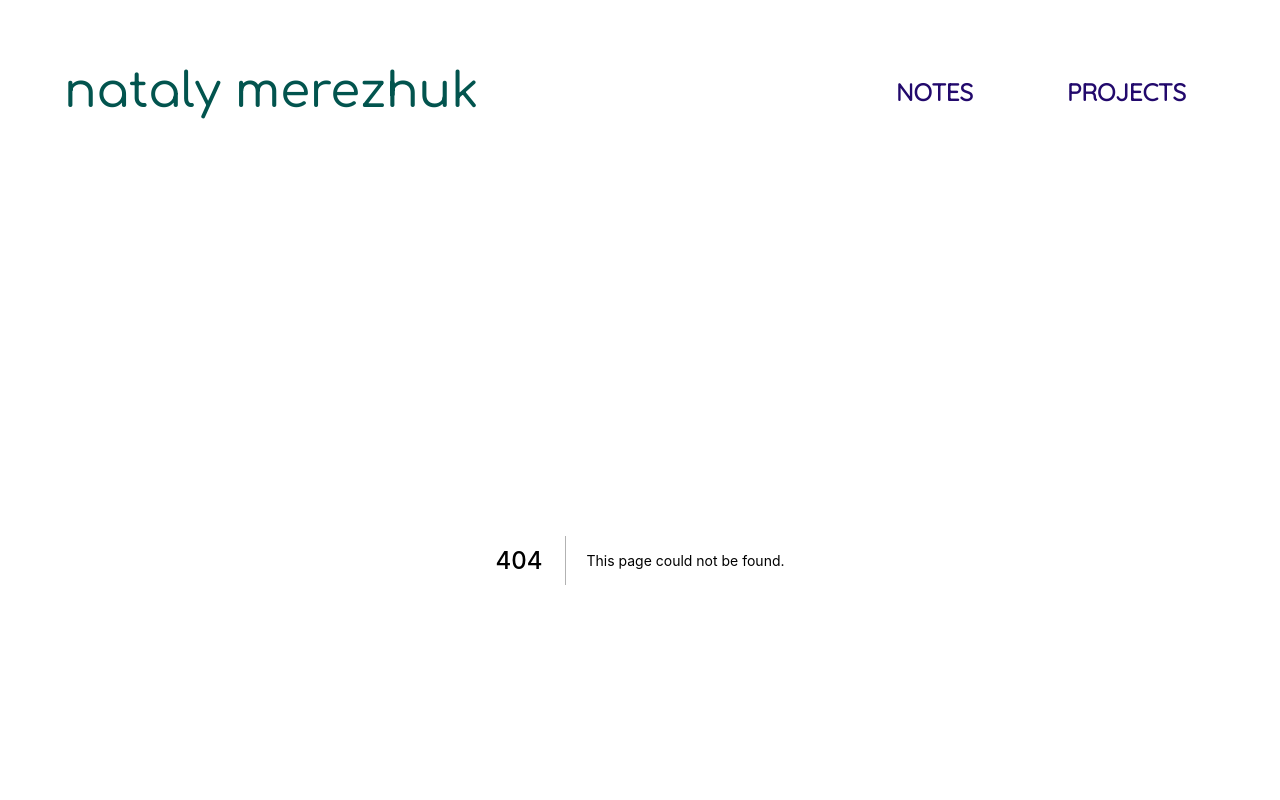
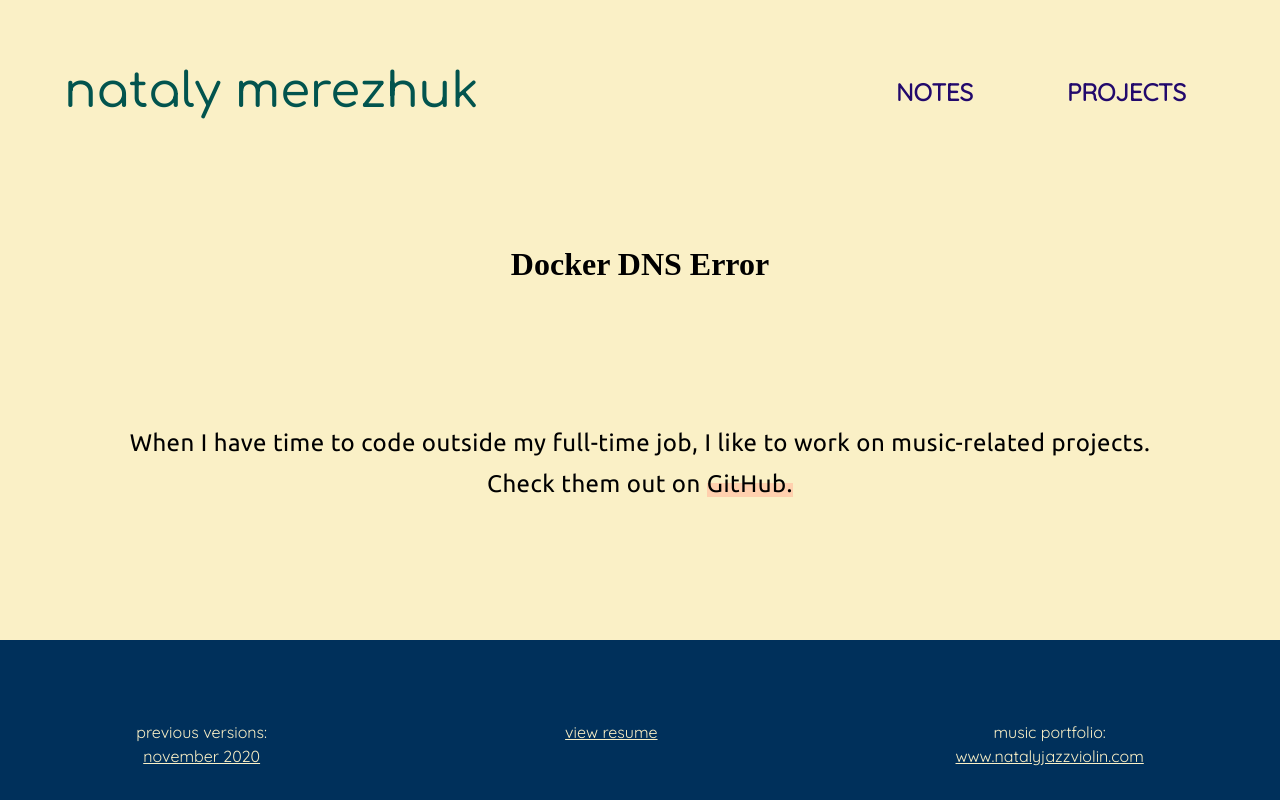
Before and after one commit to natalyjazzviolin/portfolio, a Next.js app: page /notes in a window 1280 px wide. Before the commit this address had no page. Shown: the top 800 px of the page. Built offline with nearby package versions, Linux system fonts and the light colour scheme.

Commit message:
Displaying markdown frontmatter.

```diff
--- a/next.config.js
+++ b/next.config.js
@@ -1,3 +1,15 @@
 module.exports = {
-  reactStrictMode: true,
-}
+  future: {
+    webpack5: true, // by default, if you customize webpack config, they switch back to version 4.
+    // Looks like backward compatibility approach.
+  },
+  webpack(config) {
+    config.resolve.fallback = {
+      ...config.resolve.fallback, // if you miss it, all the other options in fallback, specified
+      // by next.js will be dropped. Doesn't make much sense, but how it is
+      fs: false, // the solution
+    };
+
+    return config;
+  },
+};
--- /dev/null
+++ b/notes/docker-dns.md
@@ -0,0 +1,6 @@
+---
+title: 'Docker DNS Error'
+date: '2022-02-26'
+tags: docker, laravel
+long: false
+---
--- a/package.json
+++ b/package.json
@@ -13,7 +13,9 @@
     "@fortawesome/free-solid-svg-icons": "^6.0.0",
     "@fortawesome/react-fontawesome": "^0.1.17",
     "framer-motion": "^6.2.4",
+    "gray-matter": "^4.0.3",
     "next": "^12.1.0",
+    "path-posix": "^1.0.0",
     "react": "17.0.2",
     "react-dom": "17.0.2",
     "sass": "^1.49.7"
--- /dev/null
+++ b/pages/notes.js
@@ -0,0 +1,68 @@
+import "../styles/Notes.module.scss"
+import fs from "fs";
+import matter from "gray-matter";
+import { join } from "path";
+import { ParsedUrlQuery } from "querystring";
+import { getParsedFileContentBySlug, renderMarkdown} from "../utils/markdown";
+
+// const NOTES_PATH = join(process.cwd(), "_articles");
+
+export default function Notes({ notes }) {
+  return (
+    <div className="notes">
+      { notes.map(note => {
+        return <h1 key={note.frontmatter.title}>{note.frontmatter.title}</h1>;
+      })}
+      <p className="notes__title">
+        When I have time to code outside my full-time job, I like to work on
+        music-related projects. <br></br>Check them out on{" "}
+        <span className="highlight">
+          <a
+            target="_blank"
+            href="https://github.com/natalyjazzviolin"
+            rel="noreferrer"
+          >
+            GitHub.
+          </a>
+        </span>
+      </p>
+    </div>
+  );
+}
+
+export const getStaticProps = async ({
+    params,
+}) => {
+
+  const files = fs.readdirSync("notes");
+
+  const notes = files.map((fileName) => {
+    const slug = fileName.replace(".md", "");
+    // const noteMarkdownContent = getParsedFileContentBySlug(params.slug, fileName);
+
+    // const renderHTML = renderMarkdown(noteMarkdownContent);
+
+    // return {
+    //   props: {
+    //     notes,
+    //     frontMatter: noteMarkdownContent.frontMatter,
+    //   },
+    // };
+    const readFile = fs.readFileSync(`notes/${fileName}`, "utf-8");
+    const { data: frontmatter } = matter(readFile);
+
+    return {
+      slug,
+      frontmatter,
+    };
+  });
+  // const noteMarkdownContent = getParsedFileContentBySlug(params.slug, slug);
+
+  // const renderHTML = renderMarkdown(noteMarkdownContent);
+
+  return {
+    props: {
+      notes,
+    }
+  }
+}
--- a/pages/projects.js
+++ b/pages/projects.js
@@ -1,4 +1,4 @@
-import "../styles/projects.module.scss"
+import "../styles/Projects.module.scss"
 import Project from "../components/project";
 
 export default function Projects() {
@@ -17,9 +17,6 @@ export default function Projects() {
           </a>
         </span>
       </p>
-      {/* <div className="projects__list">
-        <Project />
-      </div> */}
     </div>
   );
 }
--- /dev/null
+++ b/styles/Notes.module.scss
@@ -0,0 +1,64 @@
+@import url('https://fonts.googleapis.com/css2?family=Ubuntu&family=Comfortaa:wght@500&family=Quicksand&display=swap');
+
+.notes {
+    min-height: 60vh;
+    padding: 10vh 10vw 0 10vw;
+    text-align: center;
+    display: grid;
+    justify-items: center;
+    &__title {
+        font-family: 'Ubuntu', sans-serif;
+        font-size: 1.5em;
+        line-height: 1.7;
+        letter-spacing: .5px;
+    }
+    &__list {
+        display: grid;
+        justify-content: center;
+        padding: 10vh 0;
+    }
+}
+
+.title {
+    font-family: 'Comfortaa', cursive;
+    background-color: bisque;
+    width: fit-content;
+    margin-bottom: 10px;
+    font-size: 2em;
+    text-align: center;
+    &::after {
+        content: "";
+        top: 2px;
+        z-index: 5;
+        background-color: tomato;
+        height: 10vh;
+        width: 20vw;
+    }
+}
+
+.project {
+    display: grid;
+    justify-items: center;
+    align-items: center;
+    border-radius: 10px;
+    overflow: hidden;
+    box-shadow: 0 0 0 7px rgb(136, 70, 211);
+    border-radius: 10px;
+    height: 200px;
+}
+
+@media (min-width: 600px) {
+    .projects {
+        &__title {
+            width: 70vw;
+        }
+    }
+}
+
+@media (min-width: 1000px) {
+    .projects {
+        &__title {
+            width: 50vw;
+        }
+    }
+}
--- a/styles/globals.scss
+++ b/styles/globals.scss
@@ -82,4 +82,5 @@ p, h1, h2, h3, h4, h5, h6 {
 @import './Footer.module.scss';
 @import './Home.module.scss';
 @import './Nav.module.scss';
+@import './Notes.module.scss';
 @import './Projects.module.scss';
--- a/tsconfig.json
+++ b/tsconfig.json
@@ -23,7 +23,7 @@
     "next-env.d.ts",
     "**/*.ts",
     "**/*.tsx"
-  ],
+, "pages/notes.js"  ],
   "exclude": [
     "node_modules"
   ]
--- /dev/null
+++ b/utils/markdown/index.ts
@@ -0,0 +1 @@
+export * from './markdown'
--- /dev/null
+++ b/utils/markdown/markdown.ts
@@ -0,0 +1,20 @@
+import { readFileSync } from "fs";
+import matter from "gray-matter";
+import { join } from "path";
+
+export function getParsedFileContentBySlug(fileName: string, notePath: string){
+
+
+    const noteFilePath = join(notePath, `${fileName}.md`);
+    const noteContent = readFileSync(noteFilePath);
+    const { data, content } = matter(noteContent);
+
+    return {
+        frontMatter: data,
+        content
+    }
+}
+
+export function renderMarkdown(): string {
+    return 'markdown'
+}
```
Also changed, not shown: 1 other file (tests, documents, lock files or other folders).
